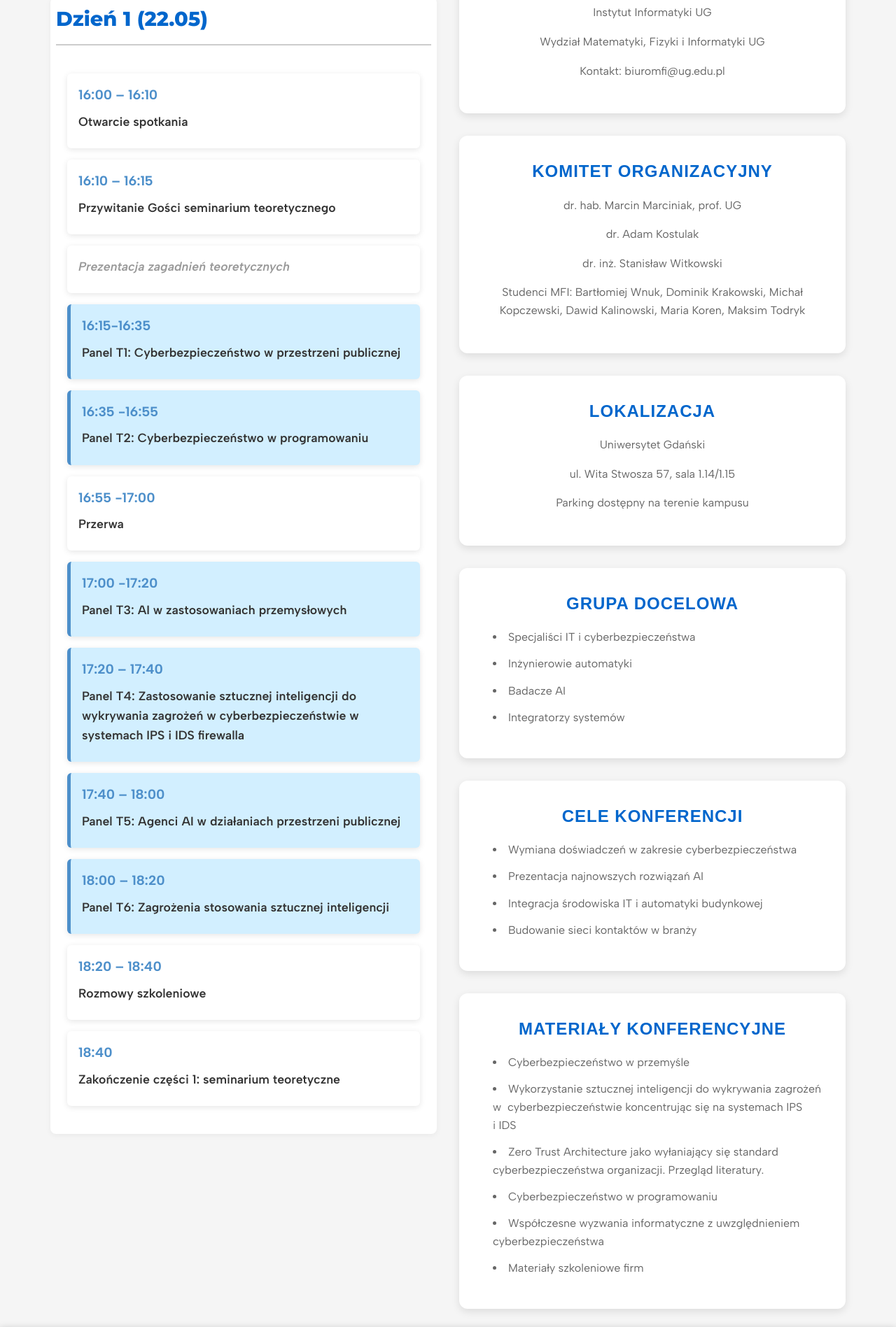
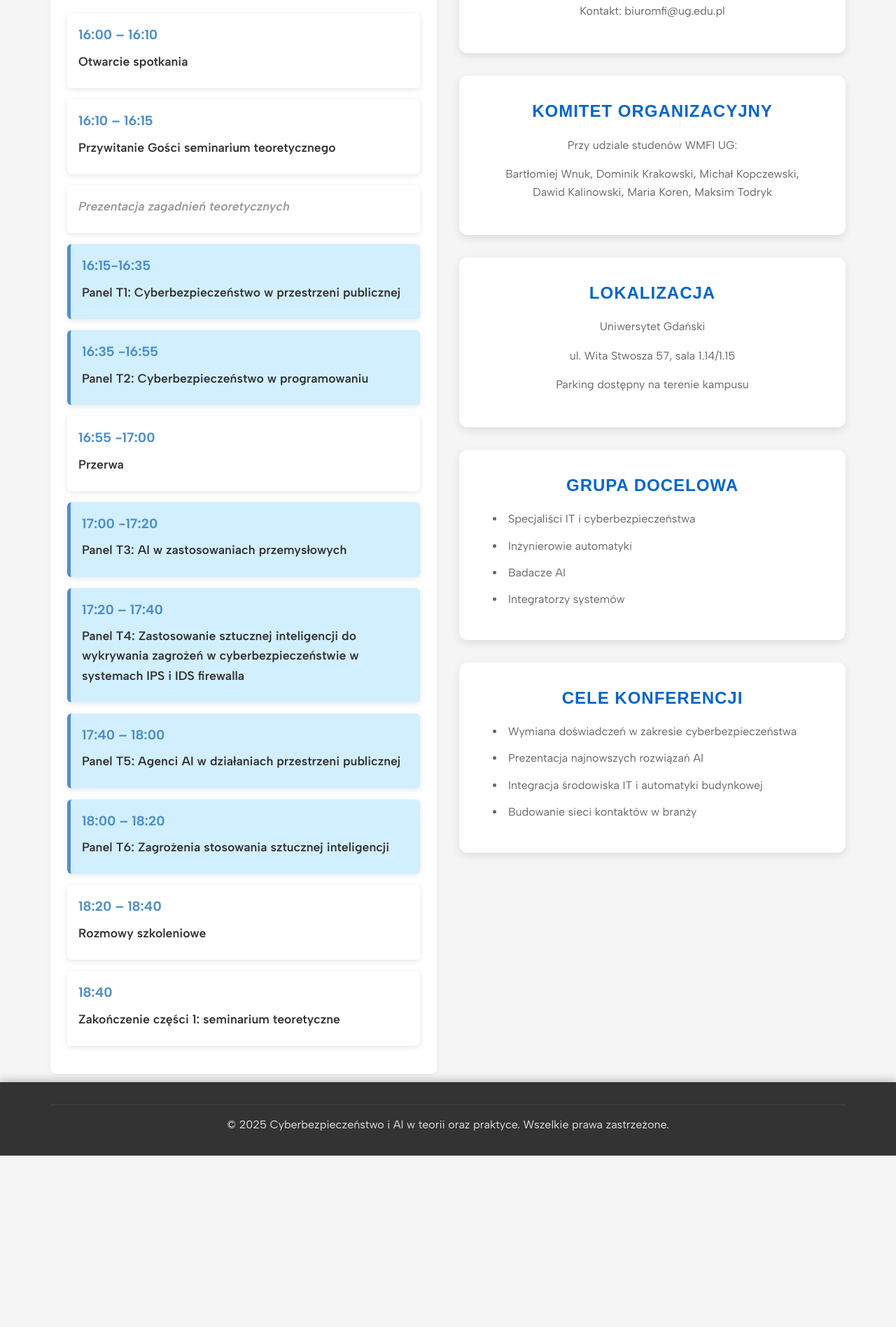
Before and after one commit to barteooo/konferencja, a plain HTML site: page index.html in a window 1280 px wide. Shown: the part 900-2797 px from the top of the page at 70% size. After the commit the page ends 2552 px from the top, so only its background shows below. Drawn offline with Linux system fonts and the light colour scheme; a web font is replaced by a local one.

Commit message:
refactor

```diff
--- a/index.html
+++ b/index.html
@@ -25,9 +25,6 @@
                         <p class="location">Uniwersytet Gdański, ul. Wita Stwosza 57, sala&nbsp;1.14/1.15</p>
                     </div>
                 </div>
-                <h3 class="conference-note">
-                    Konferencja technologiczna pod patronatem <br>Dziekana Wydziału Matematyki, Fizyki i Informatyki Uniwersytetu Gdańskiego, dr. hab. Marcina Marciniaka, prof. UG
-                </h3>
             </div>
         </div>
     </header>
@@ -192,12 +189,12 @@
                         <p>Kontakt: biuromfi@ug.edu.pl</p>
                     </div>
 
+
+
                     <div class="info-card">
                         <h3>Komitet organizacyjny</h3>
-                        <p>dr. hab. Marcin Marciniak, prof. UG</p>
-                        <p>dr. Adam Kostulak</p>
-                        <p>dr. inż. Stanisław Witkowski</p>
-                        <p>Studenci MFI: Bartłomiej Wnuk, Dominik Krakowski, Michał Kopczewski, Dawid Kalinowski, Maria Koren, Maksim Todryk</p>
+                        <p>Przy udziale studenów WMFI UG:</p>
+                        <p>Bartłomiej&nbsp;Wnuk, Dominik&nbsp;Krakowski, Michał&nbsp;Kopczewski, Dawid&nbsp;Kalinowski, Maria&nbsp;Koren, Maksim&nbsp;Todryk</p>
                     </div>
 
                     <div class="info-card">
@@ -227,19 +224,7 @@
                         </ul>
                     </div>
 
-                    <div class="info-card">
-                        <h3>Materiały konferencyjne</h3>
-                        <ul>
-                            <li>Cyberbezpieczeństwo w&nbsp;przemyśle</li>
-                            <li>Wykorzystanie sztucznej inteligencji do wykrywania zagrożeń w&nbsp;
-                                cyberbezpieczeństwie koncentrując się na systemach IPS i&nbsp;IDS</li>
-                            <li>Zero Trust Architecture jako wyłaniający się standard cyberbezpieczeństwa
-                                organizacji. Przegląd literatury.</li>
-                            <li>Cyberbezpieczeństwo w&nbsp;programowaniu</li>
-                            <li>Współczesne wyzwania informatyczne z&nbsp;uwzględnieniem cyberbezpieczeństwa</li>
-                            <li>Materiały szkoleniowe firm</li>
-                        </ul>
-                    </div>
+
                 </div>
             </div>
         </div>
```
